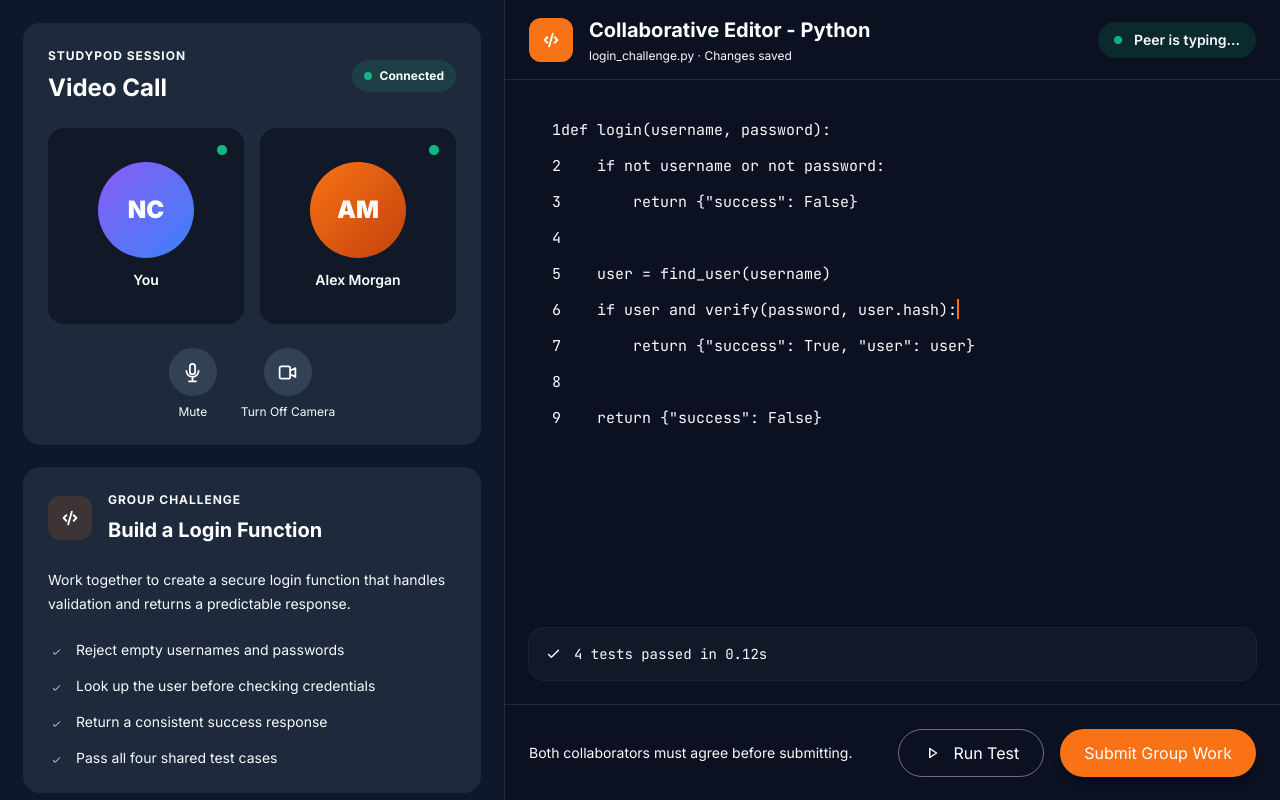
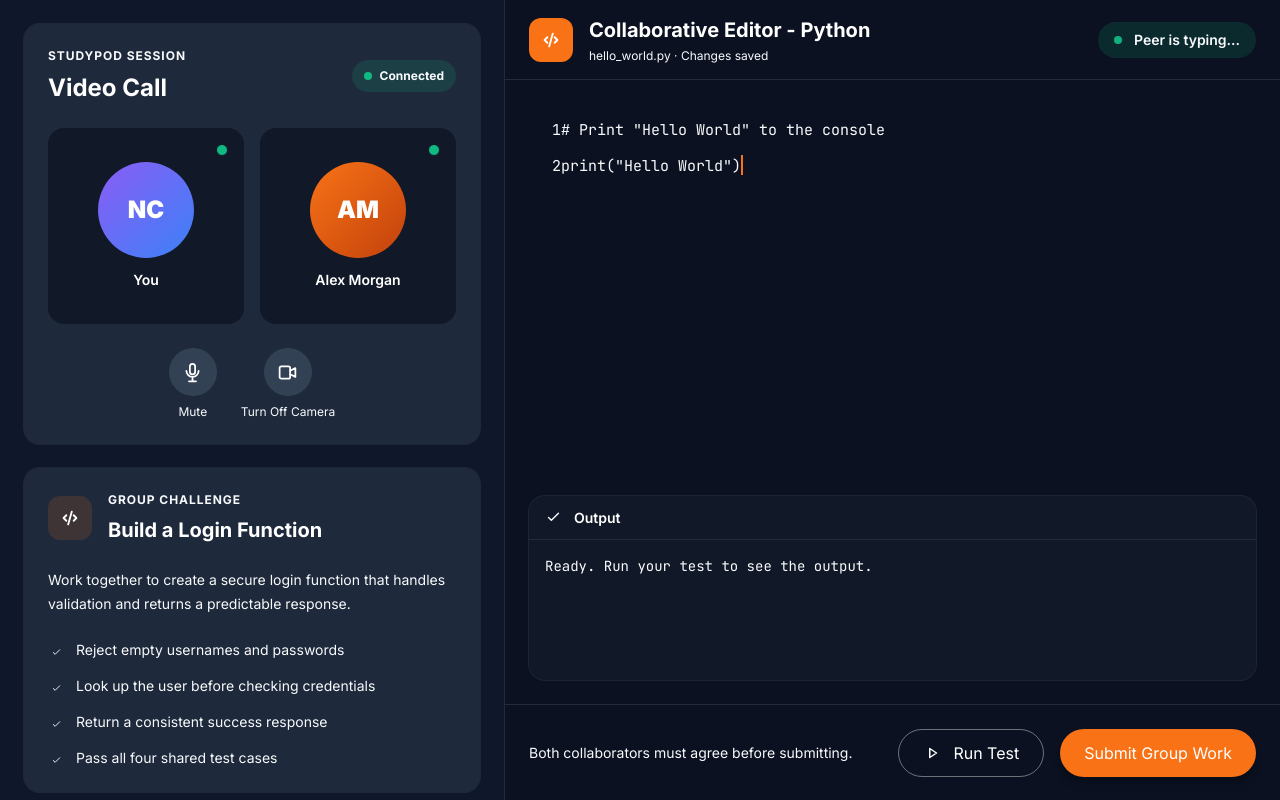
Before and after one commit to Dokyaroky/NovaCode, a React (Vite) app in the folder frontend/: page /studypod/session in a window 1280 px wide. Built offline with nearby package versions, Linux system fonts and the light colour scheme.

Commit message:
frontend: Hello World per-language session templates + scrollable output panel

```diff
--- a/frontend/src/data/studypod.ts
+++ b/frontend/src/data/studypod.ts
@@ -25,31 +25,59 @@ export const SESSION = {
     'Pass all four shared test cases',
   ],
   editorTitle: 'Collaborative Editor - Python',
-  editorFile: 'login_challenge.py',
+  /** The starter template the session opens with — see CODE_TEMPLATES. */
+  language: 'python' as CodeLanguage,
   savedLabel: 'Changes saved',
   unsavedLabel: 'Unsaved changes',
   peerStatus: 'Peer is typing...',
-  runStatus: '4 tests passed in 0.12s',
   footerNote: 'Both collaborators must agree before submitting.',
-  /** Line 6 carries the peer's caret in the design. */
-  caretLine: 6,
+  outputLabel: 'Output',
+  outputReady: 'Ready. Run your test to see the output.',
+  /** Line carrying the peer's caret in the untouched buffer. */
+  caretLine: 2,
+}
+
+export type CodeLanguage = 'python' | 'javascript' | 'typescript' | 'sql'
+
+export interface CodeTemplate {
+  filename: string
+  runCommand: string
+  /** What this template prints when it runs. */
+  output: string
+  code: string[]
+}
+
+/** Hello-World starter for every language a session can run in. */
+export const CODE_TEMPLATES: Record<CodeLanguage, CodeTemplate> = {
+  python: {
+    filename: 'hello_world.py',
+    runCommand: 'python hello_world.py',
+    output: 'Hello World',
+    code: ['# Print "Hello World" to the console', 'print("Hello World")'],
+  },
+  javascript: {
+    filename: 'hello_world.js',
+    runCommand: 'node hello_world.js',
+    output: 'Hello World',
+    code: ['// Print "Hello World" to the console', 'console.log("Hello World")'],
+  },
+  typescript: {
+    filename: 'hello_world.ts',
+    runCommand: 'ts-node hello_world.ts',
+    output: 'Hello World',
+    code: ['// Print "Hello World" to the console', 'console.log("Hello World")'],
+  },
+  sql: {
+    filename: 'hello_world.sql',
+    runCommand: 'psql -f hello_world.sql',
+    output: 'Hello World',
+    code: ['-- Print "Hello World"', "SELECT 'Hello World' AS greeting;"],
+  },
 }
 
 export const SESSION_PEERS: SessionPeer[] = [
   { id: 'you', initials: 'NC', name: 'You', gradient: 'bg-[linear-gradient(135deg,#8b5cf6_0%,#3b82f6_100%)]' },
   { id: 'peer', initials: 'AM', name: 'Alex Morgan', gradient: 'bg-[linear-gradient(135deg,#f97316_0%,#c2410c_100%)]' },
-]
-
-export const SESSION_CODE = [
-  'def login(username, password):',
-  '    if not username or not password:',
-  '        return {"success": False}',
-  '',
-  '    user = find_user(username)',
-  '    if user and verify(password, user.hash):',
-  '        return {"success": True, "user": user}',
-  '',
-  '    return {"success": False}',
 ]
 
 export const MATCHING = {
--- a/frontend/src/pages/Dashboard.tsx
+++ b/frontend/src/pages/Dashboard.tsx
@@ -123,7 +123,7 @@ export default function Dashboard() {
                 <ProgressBar value={CURRENT_COURSE.progress} />
               </div>
             </div>
-            <Button icon={<IconChevronRight />} onClick={() => navigate('/learn')} className="w-full lg:w-fit">
+            <Button icon={<IconChevronRight />} onClick={() => navigate('/learn')} className="w-full md:w-fit">
               Continue Module
             </Button>
           </div>
@@ -170,9 +170,9 @@ export default function Dashboard() {
           {AI_AUDITS.map((audit) => (
             <Card
               key={audit.id}
-              className="flex flex-1 items-center justify-between gap-6 p-6"
+              className="flex flex-1 flex-col md:flex-row items-center justify-between gap-6 p-6"
             >
-              <div className="flex min-w-0 items-center gap-6">
+              <div className="flex flex-col md:flex-row min-w-0 items-start md:items-center gap-6">
                 <IconTile tone="accentStrong" className="h-14 w-[48.8px]">
                   <img src={auditIcon} alt="" width={28} height={28} />
                 </IconTile>
--- a/frontend/src/pages/StudyPodSession.tsx
+++ b/frontend/src/pages/StudyPodSession.tsx
@@ -3,7 +3,7 @@ import type { KeyboardEvent } from 'react'
 import { useNavigate } from 'react-router-dom'
 import Button from '@/components/Button'
 import Card from '@/components/Card'
-import { SESSION, SESSION_CODE, SESSION_PEERS } from '@/data/studypod'
+import { CODE_TEMPLATES, SESSION, SESSION_PEERS } from '@/data/studypod'
 import cameraOff from '@/assets/icons/camera-off.svg'
 import checkSm from '@/assets/icons/check-sm.svg'
 import groupChallenge from '@/assets/icons/group-challenge.svg'
@@ -11,8 +11,16 @@ import micOff from '@/assets/icons/mic-off.svg'
 import play from '@/assets/icons/play.svg'
 import terminal from '@/assets/icons/terminal.svg'
 
-const INITIAL_CODE = SESSION_CODE.join('\n')
+const TEMPLATE = CODE_TEMPLATES[SESSION.language]
+const INITIAL_CODE = TEMPLATE.code.join('\n')
 const INDENT = '    '
+
+/* Pulls the literal a print/log/select call would emit, so Run Test reflects edits. */
+const STDOUT_PATTERNS = [
+  /print\(\s*["'](.+?)["']\s*\)/,
+  /console\.log\(\s*["'](.+?)["']\s*\)/,
+  /SELECT\s+["'](.+?)["']/i,
+]
 
 function CallControl({ icon, label }: { icon: string; label: string }) {
   return (
@@ -32,6 +40,7 @@ function CallControl({ icon, label }: { icon: string; label: string }) {
 export default function StudyPodSession() {
   const navigate = useNavigate()
   const [code, setCode] = useState(INITIAL_CODE)
+  const [output, setOutput] = useState<string[]>([SESSION.outputReady])
 
   const editorRef = useRef<HTMLTextAreaElement>(null)
   const gutterRef = useRef<HTMLDivElement>(null)
@@ -65,6 +74,14 @@ export default function StudyPodSession() {
   useEffect(() => {
     syncScroll()
   })
+
+  /* Mock run: echoes the command and prints what the buffer asks for (no backend yet). */
+  const runTest = () => {
+    const printed = STDOUT_PATTERNS.map((pattern) => pattern.exec(code)?.[1]).find(
+      (value) => value !== undefined,
+    )
+    setOutput((prev) => [...prev, `$ ${TEMPLATE.runCommand}`, printed ?? TEMPLATE.output])
+  }
 
   /* Tab indents instead of leaving the editor (4 spaces, the file is Python). */
   const handleKeyDown = (event: KeyboardEvent<HTMLTextAreaElement>) => {
@@ -154,7 +171,7 @@ export default function StudyPodSession() {
             <div className="flex min-w-0 flex-col gap-1">
               <h1 className="truncate text-xl font-bold text-white">{SESSION.editorTitle}</h1>
               <span className="truncate text-xs leading-4 text-ink-soft">
-                {SESSION.editorFile} · {dirty ? SESSION.unsavedLabel : SESSION.savedLabel}
+                {TEMPLATE.filename} · {dirty ? SESSION.unsavedLabel : SESSION.savedLabel}
               </span>
             </div>
           </div>
@@ -216,9 +233,26 @@ export default function StudyPodSession() {
         </div>
 
         <div className="px-6 pb-6">
-          <div className="flex h-13 items-center gap-3 overflow-clip rounded-card bg-code p-4 shadow-[0_0_0_1px_rgba(255,255,255,0.08)]">
-            <img src={terminal} alt="" width={17} height={17} />
-            <span className="font-mono text-sm leading-5 text-ink-soft">{SESSION.runStatus}</span>
+          <div className="flex flex-col overflow-hidden rounded-card bg-code shadow-[0_0_0_1px_rgba(255,255,255,0.08)]">
+            <div className="flex h-11 shrink-0 items-center gap-3 border-b-[0.9px] border-white/8 px-4">
+              <img src={terminal} alt="" width={17} height={17} />
+              <span className="text-sm font-semibold text-white">{SESSION.outputLabel}</span>
+            </div>
+            <div
+              role="log"
+              aria-live="polite"
+              aria-label={SESSION.outputLabel}
+              className="no-scrollbar h-[140px] overflow-y-auto p-4"
+            >
+              {output.map((line, index) => (
+                <p
+                  key={index}
+                  className="font-mono text-sm leading-5 break-words whitespace-pre-wrap text-ink-soft"
+                >
+                  {line}
+                </p>
+              ))}
+            </div>
           </div>
         </div>
 
@@ -229,6 +263,7 @@ export default function StudyPodSession() {
               variant="outline"
               iconPosition="start"
               icon={<img src={play} alt="" width={18} height={18} />}
+              onClick={runTest}
             >
               Run Test
             </Button>
```
